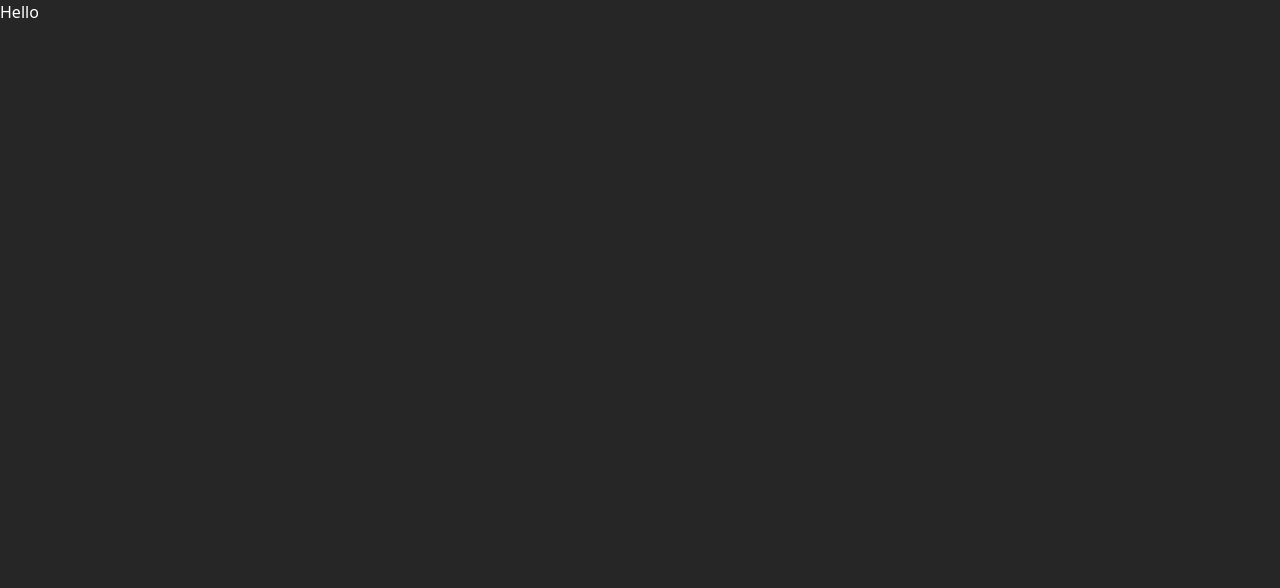
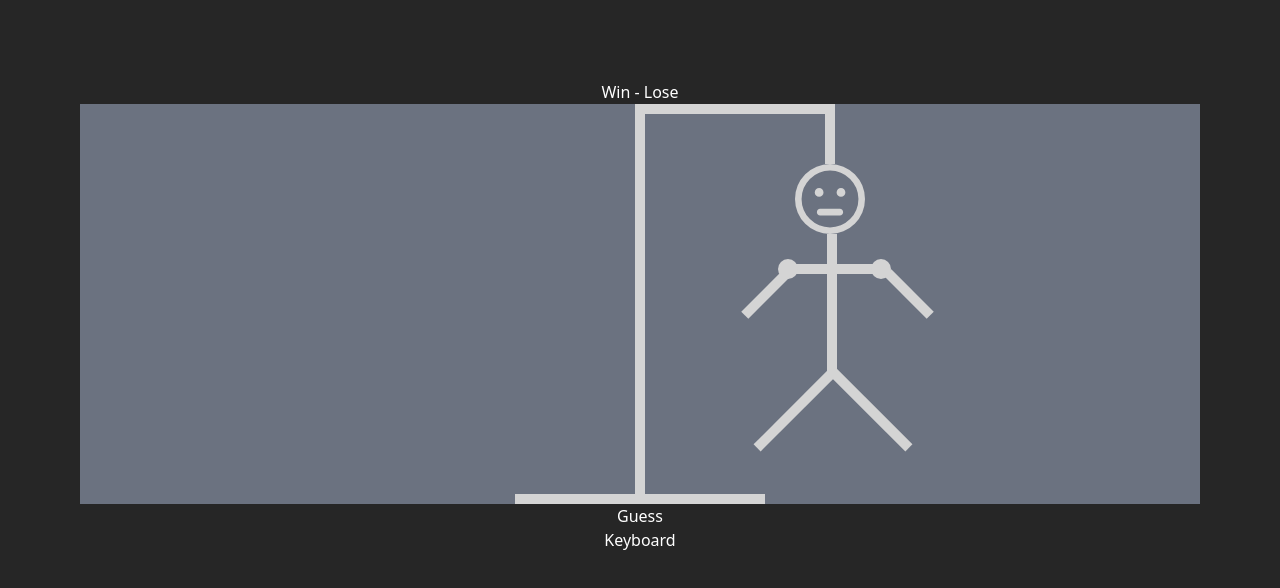
Before and after one commit to enesyagmur/adam-asmaca, a React (Vite) app: page / in a window 1280 px wide. Shown: the top 588 px of the page. Built offline with nearby package versions, Linux system fonts and the light colour scheme.

Commit message:
vücüt parçaları için ayrı ayrı componentler oluşturuldu ve pozisyon ayarlaması yapıldı

```diff
--- a/package.json
+++ b/package.json
@@ -14,6 +14,7 @@
     "autoprefixer": "^10.4.20",
     "react": "^18.3.1",
     "react-dom": "^18.3.1",
+    "react-icons": "^5.3.0",
     "react-redux": "^9.1.2"
   },
   "devDependencies": {
--- a/src/App.tsx
+++ b/src/App.tsx
@@ -1,16 +1,28 @@
 import { useState } from "react";
 import "./App.css";
 import words from "./wordList.json";
+import Result from "./components/Result";
+
+import Keyboard from "./components/Keyboard";
+import Hangman from "./components/hangman/Hangman";
+import Guess from "./components/Guess";
 
 function App() {
   const [wordToGuess, SetWordToGuess] = useState(() => {
     return words[Math.floor(Math.random() * words.length)];
   });
-  const [guessedLetters, setGuessedLetters] = useState<string>([]);
+  const [guessedLetters, setGuessedLetters] = useState<string[]>([]);
 
   console.log(wordToGuess);
 
-  return <div className="w-full h-screen bg-neutral-800 text-white">Hello</div>;
+  return (
+    <div className="w-full h-screen flex flex-col items-center bg-neutral-800 text-white p-0 lg:p-20">
+      <Result />
+      <Hangman />
+      <Guess />
+      <Keyboard />
+    </div>
+  );
 }
 
 export default App;
--- /dev/null
+++ b/src/components/Guess.tsx
@@ -0,0 +1,5 @@
+const Guess = () => {
+  return <div>Guess</div>;
+};
+
+export default Guess;
--- /dev/null
+++ b/src/components/Keyboard.tsx
@@ -0,0 +1,5 @@
+const Keyboard = () => {
+  return <div>Keyboard</div>;
+};
+
+export default Keyboard;
--- /dev/null
+++ b/src/components/Result.tsx
@@ -0,0 +1,5 @@
+const Result = () => {
+  return <div>Win - Lose </div>;
+};
+
+export default Result;
--- /dev/null
+++ b/src/components/hangman/Arm.tsx
@@ -0,0 +1,13 @@
+const Arm = () => {
+  return (
+    <div className="w-[400px] h-[80px]  flex items-start justify-center absolute top-[160px] left-[50%] ">
+      <div className="w-[10px] h-[60px] bg-neutral-300 relative mb-[7%] transform rotate-45 left-[-5px]"></div>
+      <div className="w-[20px] h-[20px] bg-neutral-300 rounded-full relative right-[-2px] top-[-5px]"></div>
+      <div className="w-[80px] h-[10px] bg-neutral-300"></div>
+      <div className="w-[20px] h-[20px] bg-neutral-300 rounded-full relative left-[-5px] top-[-5px]"></div>
+      <div className="w-[10px] h-[60px] bg-neutral-300 transform rotate-[-45deg] ml-2 relative mb-[5%]"></div>
+    </div>
+  );
+};
+
+export default Arm;
--- /dev/null
+++ b/src/components/hangman/Center.tsx
@@ -0,0 +1,7 @@
+const Center = () => {
+  return (
+    <div className="w-[197px] h-[30px] border border-r-[10px] border-l-0 border-y-0 border-neutral-300 absolute top-[130px] left-[50%]"></div>
+  );
+};
+
+export default Center;
--- /dev/null
+++ b/src/components/hangman/Hangman.tsx
@@ -0,0 +1,22 @@
+import Arm from "./Arm";
+import Center from "./Center";
+import Head from "./Head";
+import Leg from "./Leg";
+import Neck from "./Neck";
+
+const Hangman = () => {
+  return (
+    <div className="w-full h-[400px] relative bg-gray-500">
+      <div className="w-[250px] h-[10px] bg-neutral-300 relative   m-auto top-[390px]"></div>
+      <div className="w-[10px] h-[390px] bg-neutral-300 relative bottom-[10px]   m-auto"></div>
+      <div className="w-[200px] h-[60px] flex relative m-auto left-[95px]  bottom-[400px] border border-l-0 border-b-0 border-t-[10px] border-r-[10px] border-neutral-300"></div>
+      <Head />
+      <Neck />
+      <Arm />
+      <Center />
+      <Leg />
+    </div>
+  );
+};
+
+export default Hangman;
--- /dev/null
+++ b/src/components/hangman/Head.tsx
@@ -0,0 +1,12 @@
+import { FaRegFaceMeh } from "react-icons/fa6";
+import { FaRegFaceFrown } from "react-icons/fa6";
+
+const Head = () => {
+  return (
+    <div className="w-[225px] h-[70px] flex justify-end absolute top-[60px] left-[50%]">
+      <FaRegFaceMeh className="w-[70px] h-[70px] text-neutral-300" />
+    </div>
+  );
+};
+
+export default Head;
--- /dev/null
+++ b/src/components/hangman/Leg.tsx
@@ -0,0 +1,10 @@
+const Leg = () => {
+  return (
+    <div className="w-[235px] h-[110px] flex items-start justify-end absolute top-[250px] left-[50%]">
+      <div className="w-[10px] h-[110px] bg-neutral-300 transform rotate-45 mr-16"></div>
+      <div className="w-[10px] h-[110px] bg-neutral-300 transform rotate-[-45deg]"></div>
+    </div>
+  );
+};
+
+export default Leg;
--- /dev/null
+++ b/src/components/hangman/Neck.tsx
@@ -0,0 +1,7 @@
+const Neck = () => {
+  return (
+    <div className="w-[197px] h-[100px] border border-r-[10px] border-l-0 border-y-0 border-neutral-300 absolute top-[170px] z-10 left-[50%]"></div>
+  );
+};
+
+export default Neck;
```
Also changed, not shown: 1 other file (tests, documents, lock files or other folders).
